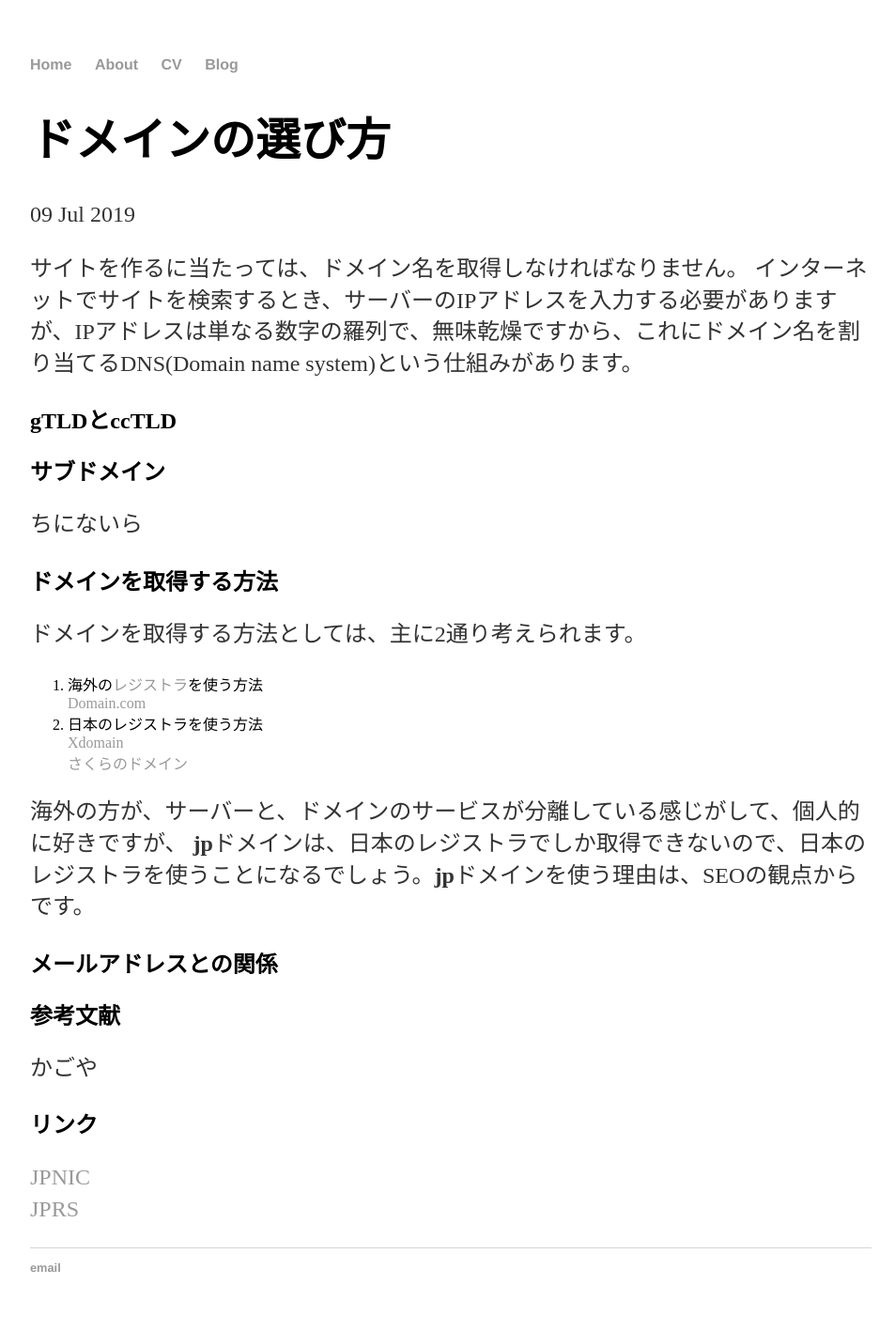
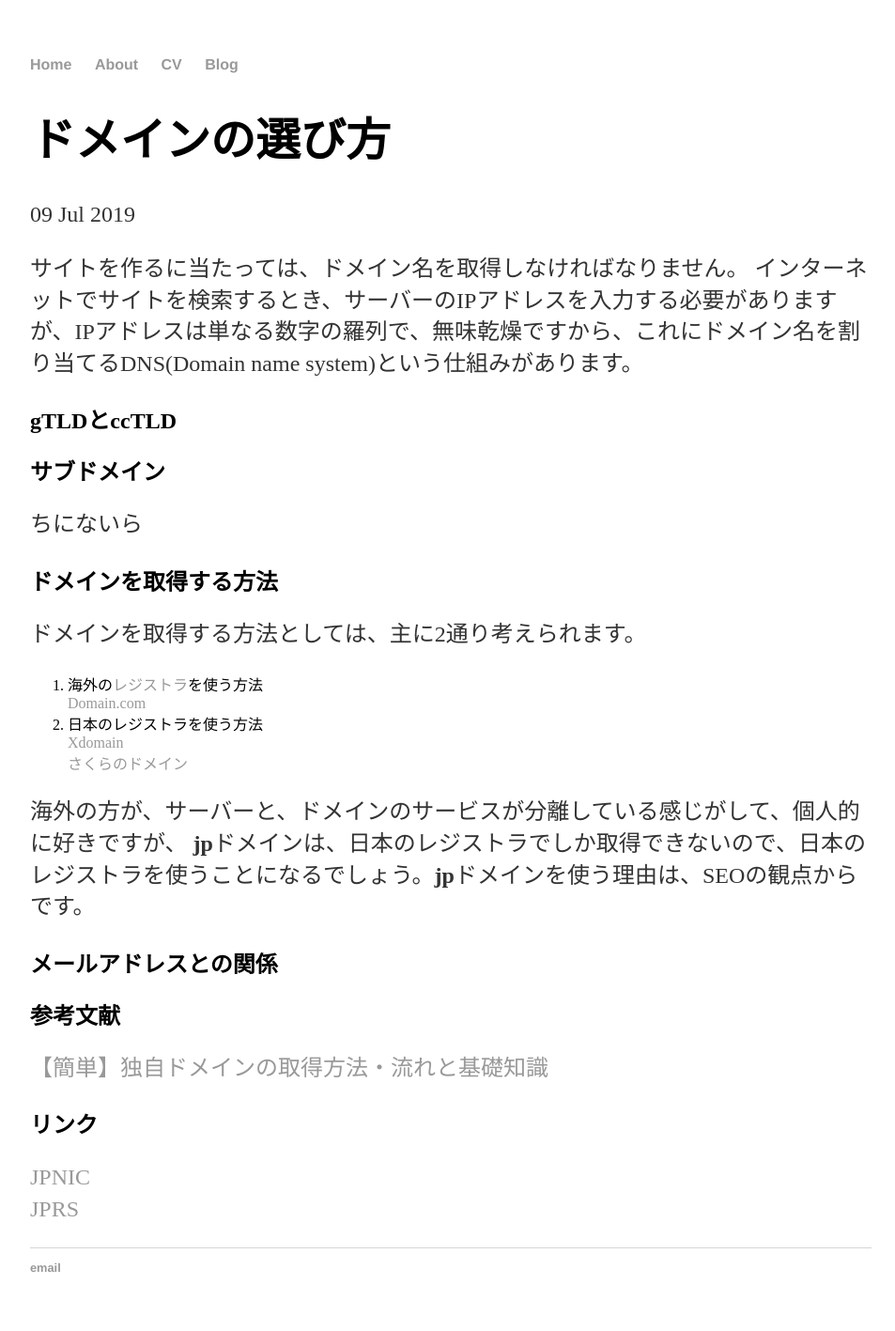
Before and after one commit to agematsu/agematsu.github.io, a Jekyll site: the page built from _posts/2019-07-09-ドメインの選び方.md, in a window 1280 px wide. Shown: the whole page at 94% size, without its empty margins (160-1113 px from the left). Built offline with Jekyll 4.4.1, drawn with Linux system fonts in a browser that asks for light colours; our own code applies the rules of GitHub Pages for plain Markdown files.

Commit message:
Update 2019-07-09-ドメインの選び方.md

```diff
--- a/_posts/2019-07-09-ドメインの選び方.md
+++ b/_posts/2019-07-09-ドメインの選び方.md
@@ -18,7 +18,7 @@
 
 
 ## 参考文献
-かごや
+<a href="https://www.kagoya.jp/howto/webhomepage/02/">【簡単】独自ドメインの取得方法・流れと基礎知識</a>
 ## リンク
 <a href="https://www.nic.ad.jp/ja/">JPNIC</a>
 <a href="https://jprs.jp/">JPRS</a>
```
